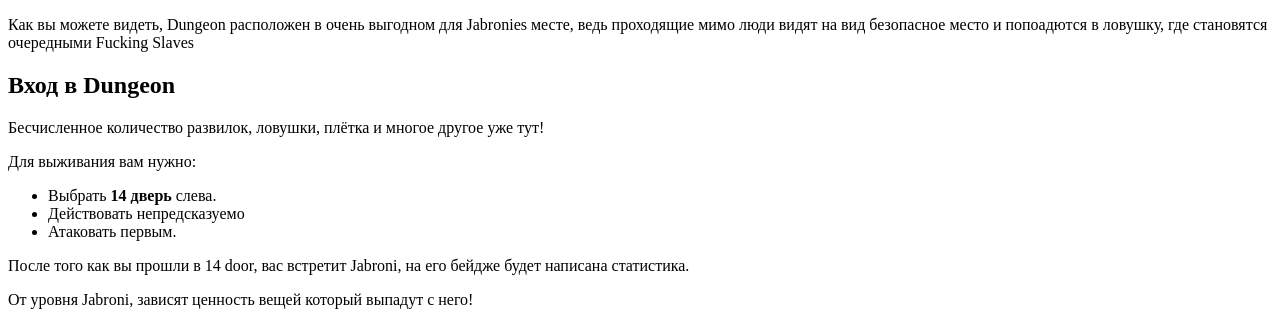
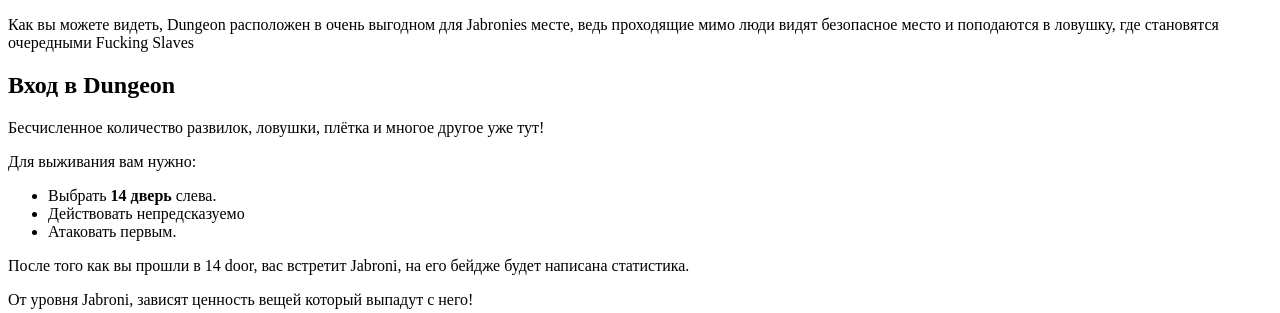
Before and after one commit to sanekakf/gachophp, a PHP site: page /home/inventory/tales/dng.php in a window 1280 px wide. Shown: the part 1163-1476 px from the top of the page. Run offline with PHP 8.4, Linux system fonts and the light colour scheme.

Commit message:
Update dng.php

```diff
--- a/home/inventory/tales/dng.php
+++ b/home/inventory/tales/dng.php
@@ -18,7 +18,7 @@
         <iframe id='map' width="600" height="450" style="border:0" loading="lazy" allowfullscreen src="https://www.google.com/maps/embed/v1/place?q=place_id:ChIJ-4ZbPm8fpTkRQFHZ593GKEA&key=AIzaSyAynkYzDlWHi8c9tN5s4hAximCsiRwMwxA"></iframe>
         <h3>Отчёт Billy</h3>
         <img id="photo" src="https://media.discordapp.net/attachments/888720944166740028/896353787822866482/mountain.png" class="img-thumbnail" alt="Biily's picture">
-        <p>Как вы можете видеть, Dungeon расположен в очень выгодном для Jabronies месте, ведь проходящие мимо люди видят на вид безопасное место и попоадются в ловушку, где становятся очередными Fucking Slaves</p>
+        <p>Как вы можете видеть, Dungeon расположен в очень выгодном для Jabronies месте, ведь проходящие мимо люди видят безопасное место и поподаются в ловушку, где становятся очередными Fucking Slaves</p>
         <h2>Вход в Dungeon</h2>
         <p>Бесчисленное количество развилок, ловушки, плётка и многое другое уже тут!</p>
         <p class="fw-bold">Для выживания вам нужно:</p>
```
